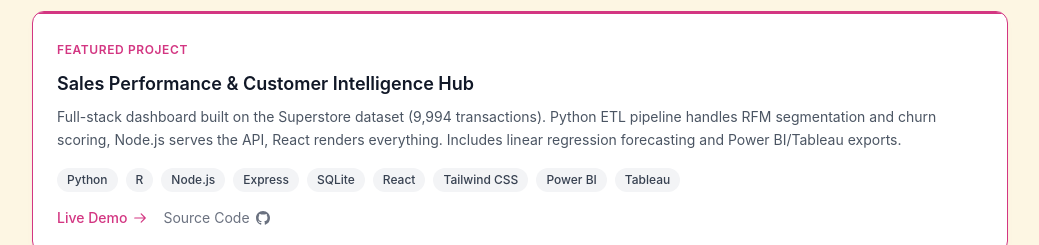
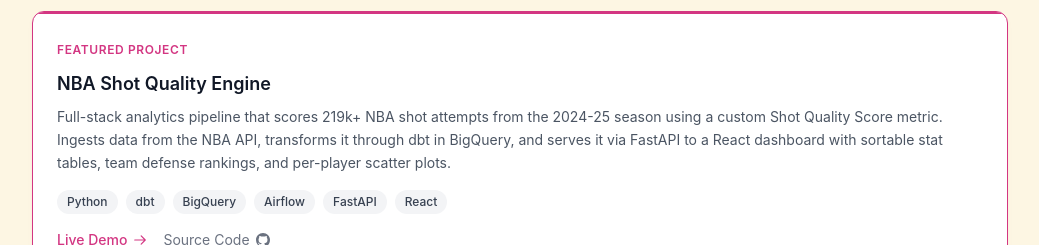
Before and after one commit to Krishx2005/krish-portfolio, a React (Vite) app: page / in a window 1280 px wide. Shown: the part 707-952 px from the top of the page, without its empty margins (120-1159 px from the left). Built offline with nearby package versions, Linux system fonts and the light colour scheme; no server answers.

Commit message:
add NBA Shot Quality Engine project

```diff
--- a/src/data/content.js
+++ b/src/data/content.js
@@ -10,6 +10,15 @@ export const personalInfo = {
 };
 
 export const projects = [
+  {
+    title: "NBA Shot Quality Engine",
+    tech: ["Python", "dbt", "BigQuery", "Airflow", "FastAPI", "React"],
+    description:
+      "Full-stack analytics pipeline that scores 219k+ NBA shot attempts from the 2024-25 season using a custom Shot Quality Score metric. Ingests data from the NBA API, transforms it through dbt in BigQuery, and serves it via FastAPI to a React dashboard with sortable stat tables, team defense rankings, and per-player scatter plots.",
+    link: "https://nba-analytics-mu.vercel.app",
+    github: "https://github.com/Krishx2005/nba-analytics",
+    featured: true,
+  },
   {
     title: "Sales Performance & Customer Intelligence Hub",
     tech: ["Python", "R", "Node.js", "Express", "SQLite", "React", "Tailwind CSS", "Power BI", "Tableau"],
```
